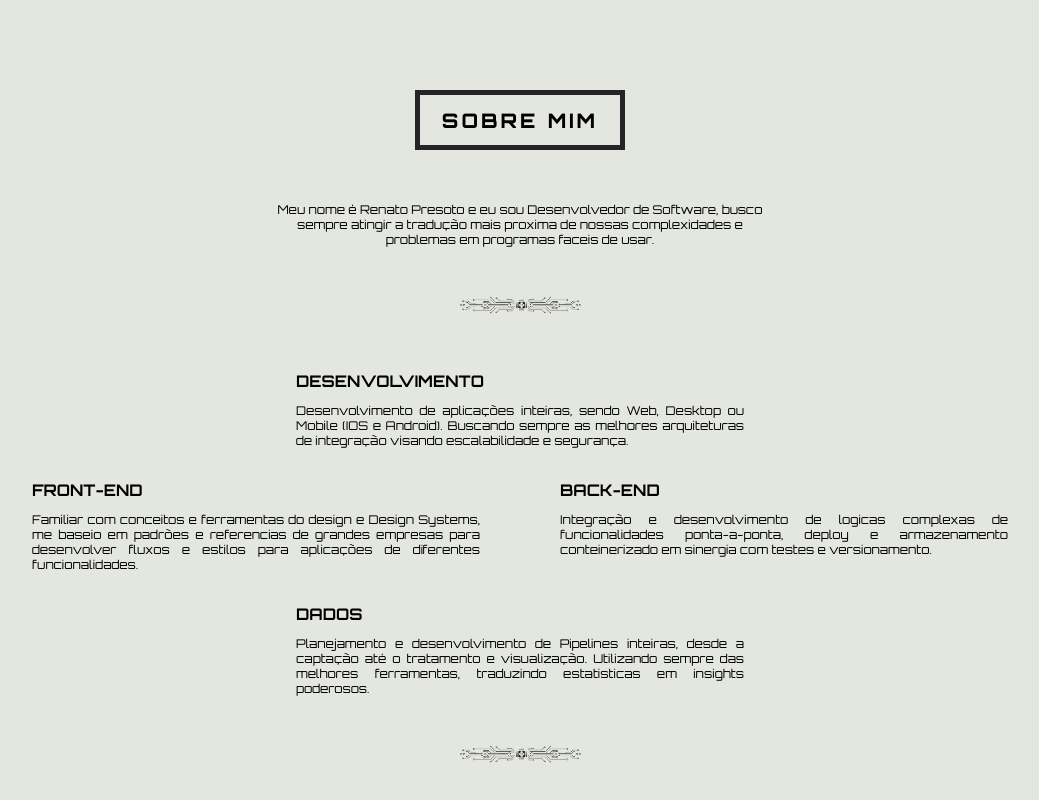
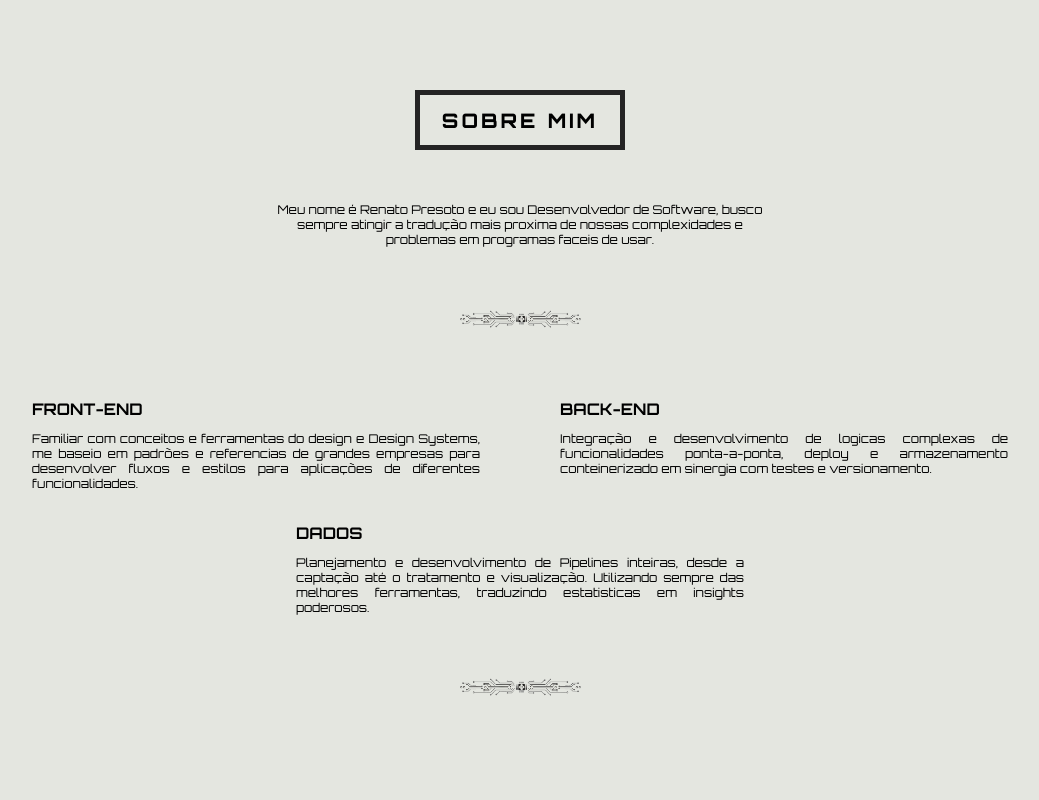
Before and after one commit to renato-presoto-dev/projects-portfolio-angular-css, an Angular app in the folder portfolio/: page /Welcome in a window 1280 px wide. Shown: the part 800-1600 px from the top of the page, without its empty margins (120-1159 px from the left). Built offline with nearby package versions, Linux system fonts and the light colour scheme.

Commit message:
Removida coluna de main-sobremim

```diff
--- a/portfolio/src/app/pages/landing-page/landing-page.component.html
+++ b/portfolio/src/app/pages/landing-page/landing-page.component.html
@@ -63,11 +63,6 @@
         </div>
 
         <div class="sobremain">
-            <div class="divsobretitles">
-                <p class="sobretitles">DESENVOLVIMENTO</p>
-                <p class="sobredesc">Desenvolvimento de aplicações inteiras, sendo Web, Desktop ou Mobile (IOS e Android). Buscando sempre as melhores arquiteturas de integração visando escalabilidade e segurança.
-                </p>
-            </div>
 
             <div class="mid">
                 <div class="divsobretitles">
```
